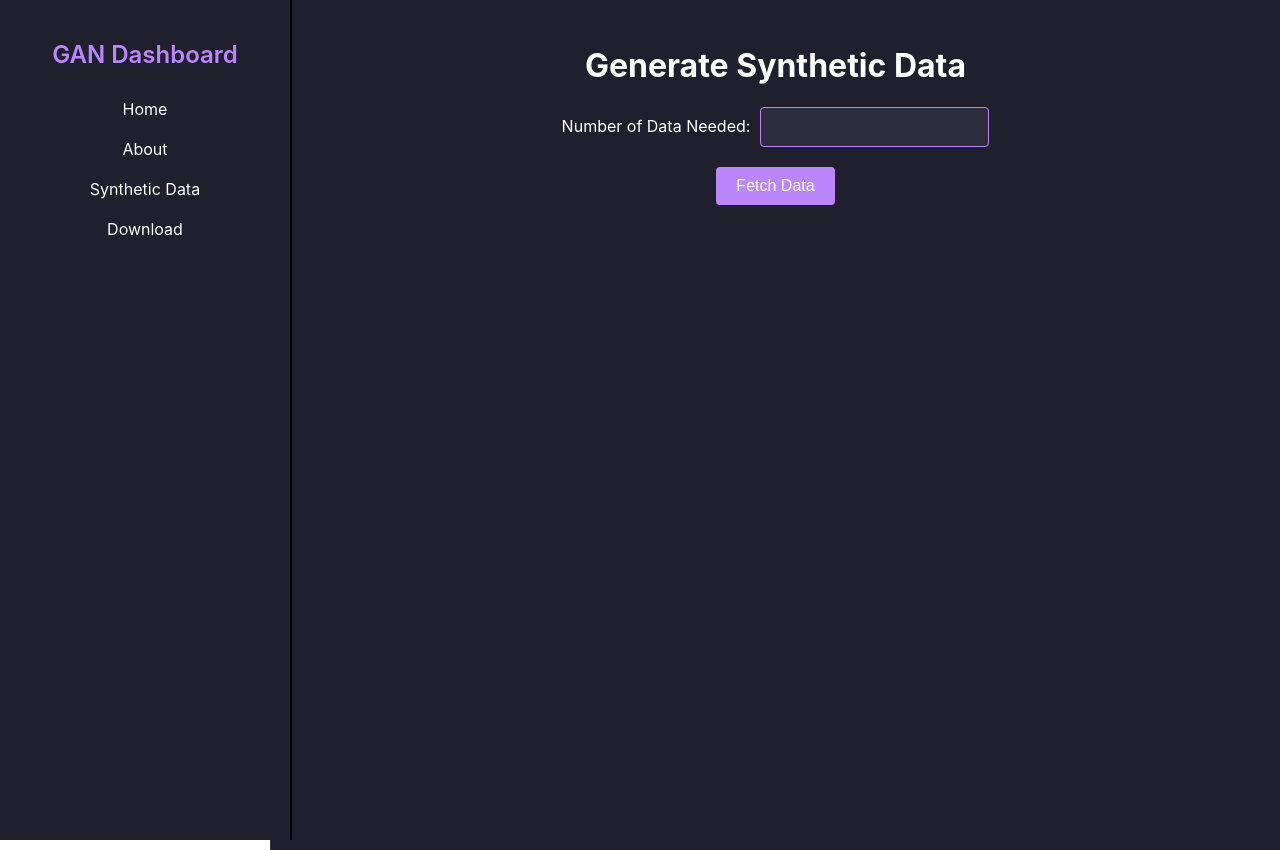
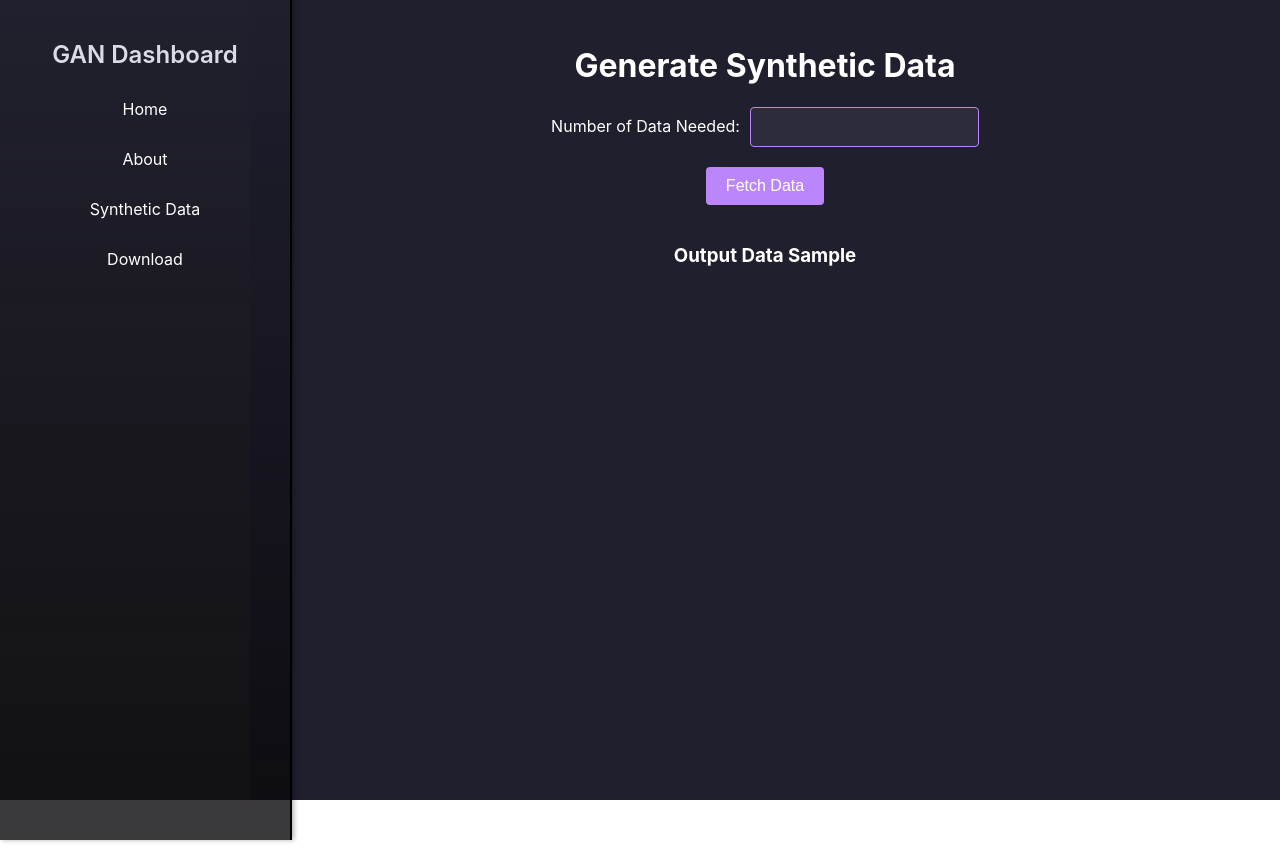
Before and after one commit to Itz-Shashwat/sentinelAI, a React (Create React App) app in the folder sentinelai/: page /gan-operations-dashboard in a window 1280 px wide. After the commit the page ends 800 px from the top, so only its background shows below. Built offline with nearby package versions, Linux system fonts and the light colour scheme.

Commit message:
Modified background, layout and stuff

```diff
--- a/sentinelai/src/About.js
+++ b/sentinelai/src/About.js
@@ -2,6 +2,8 @@ import React from 'react';
 import { Route, Routes, Link } from 'react-router-dom';
 import GANOperationsDashboard from './GANOperationsDashboard';
 import Sidebar from './Sidebar';
+import sentiImage from './assets/senti.jpg';
+
 
 function About() {
   const wrapperStyle = {
@@ -25,6 +27,10 @@ function About() {
     flex: 1,
     display: "flex",
     flexDirection: "column",
+    // Use backticks for the background with template literal
+    background: `linear-gradient(135deg,rgba(31, 31, 46, 0.9), rgba(87, 73, 85, 0.8)), url(${sentiImage}) no-repeat center center/cover`,
+    borderRadius: "10px",
+    boxShadow: "0 4px 15px rgba(0,0,0,0.5)",
   };
 
   const headerStyle = {
@@ -67,7 +73,7 @@ function About() {
         <div style={mainContentStyle}>
           {/* Header */}
           <div style={headerStyle}>
-            <h1 style={{ fontSize: "2.5rem", color: "#bb86fc" }}>SentinelAI</h1>
+            <h1 style={{ fontSize: "2.5rem", color: "rgba(255, 255, 255, 0.7)" }}>SentinelAI</h1>
           </div>
 
           {/* About Section */}
--- a/sentinelai/src/App.css
+++ b/sentinelai/src/App.css
@@ -28,6 +28,26 @@
   color: #61dafb;
 }
 
+.page-enter {
+  opacity: 0;
+  transform: scale(0.95);
+}
+.page-enter-active {
+  opacity: 1;
+  transform: scale(1);
+  transition: opacity 300ms, transform 300ms;
+}
+.page-exit {
+  opacity: 1;
+  transform: scale(1);
+}
+.page-exit-active {
+  opacity: 0;
+  transform: scale(0.95);
+  transition: opacity 300ms, transform 300ms;
+}
+
+
 @keyframes App-logo-spin {
   from {
     transform: rotate(0deg);
--- a/sentinelai/src/App.js
+++ b/sentinelai/src/App.js
@@ -17,7 +17,6 @@ function App() {
         <Route path="/about" element={<About/>}/>
         <Route path="/download" element={<FileDownload/>}/>
       </Routes>
-
       </div>
     </Router>
   );
--- a/sentinelai/src/FileDownload.js
+++ b/sentinelai/src/FileDownload.js
@@ -6,9 +6,8 @@ const FileDownload = () => {
 
   const handleDownload = async () => {
     setIsDownloading(true);
-
     try {
-      const response = await fetch("http://127.0.0.1:4000/download", {
+      const response = await fetch("http://127.0.0.1:4000//download", {
         method: "GET",
       });
 
@@ -33,20 +32,33 @@ const FileDownload = () => {
   };
 
   return (
-    <div style={{ display: "flex" }}>
+    <div style={{ display: "flex", height: "100vh" }}>
       {/* Sidebar */}
+      <div style={{ width: "250px", backgroundColor: "#2a2a40" }}>
         <Sidebar />
+      </div>
 
       {/* Main Content */}
       <div
         style={{
-          marginLeft: "270px",
+          flex: 1,
+          display: "flex", // Enables proper layout for children
+          flexDirection: "column",
           padding: "25px",
-          width: "calc(100% - 270px)",
           backgroundColor: "#1f1f2e",
           color: "white",
-          minHeight: "100vh",
-          borderLeft: "1px solid #333",
+          overflowY: "auto",
+        }}
+      >
+        <div
+          style={{
+            display: "flex",
+            flexDirection: "column",
+            alignItems: "center",
+            justifyContent: "center",
+            width: "100%",
+            maxWidth: "800px",
+            margin: "0 auto", // Centers the content within the right part
           }}
         >
           <h1>Download File</h1>
@@ -73,6 +85,7 @@ const FileDownload = () => {
           </div>
         </div>
       </div>
+    </div>
   );
 };
 
--- a/sentinelai/src/GANDashboard.js
+++ b/sentinelai/src/GANDashboard.js
@@ -64,19 +64,27 @@ const GANDashboard = () => {
   };
 
   return (
-    <div style={{ display: "flex" }}>
+    <div style={{ display: "flex", height: "100vh" }}>
       {/* Sidebar */}
-      <Sidebar />
+      <div
+        style={{
+          width: "250px", // Explicitly set the sidebar width
+          backgroundColor: "#333",
+          color: "white",
+          height: "100vh", // Sidebar should span the whole height
+        }}
+      >
+        <Sidebar />
+      </div>
+
       {/* Main Content */}
       <div
         style={{
-          marginLeft: "270px",
+          flex: 1, // The content will take up the remaining space
           padding: "25px",
-          width: "calc(100% - 270px)",
-          backgroundColor: "#1f1f2e", // Match sidebar background color
-          color: "white", // Ensure text is visible on dark background
-          minHeight: "100vh", // Ensure full height background
-          borderLeft: "1px solid #333", // Add a subtle 1px border
+          backgroundColor: "#1f1f2e", // Background of the main content area
+          color: "white", // Ensure visibility of text
+          overflowY: "auto", // Handle overflow vertically
         }}
       >
         <h1>Generate Synthetic Data</h1>
@@ -111,7 +119,10 @@ const GANDashboard = () => {
         >
           {isFetching ? "Fetching..." : "Fetch Data"}
         </button>
-
+        <section>
+          <br></br>
+        <h3>Output Data Sample</h3>
+        </section>
         {/* Display the first 5 rows below the button */}
         {dataRows.length > 0 && (
           <div style={{ marginTop: "20px" }}>
--- a/sentinelai/src/Sidebar.js
+++ b/sentinelai/src/Sidebar.js
@@ -8,28 +8,36 @@ function Sidebar() {
         {`
           .sidebar-container {
             width: 250px;
-            background-color: #1f1f2e;
+            background: linear-gradient(rgba(31, 31, 46, 0.9), rgba(10, 8, 10, 0.8));
             padding: 20px;
             position: fixed;
             height: 100vh;
-            border-right: 2px solid black;
+            border-right: 2.1px solid black;
+            z-index: 9999; /* Ensure sidebar is above other content */
+            box-shadow: 2px 0 5px rgba(0, 0, 0, 0.3); /* Add shadow for better visual separation */
           }
+
           .sidebar-title {
-            color: #bb86fc;
+            color:rgb(215, 221, 227);
             text-align: center;
             font-weight: 600;
           }
+
           .sidebar-list {
             list-style: none;
             padding: 0;
+            margin-top: 20px; /* Ensure list doesn't overlap title */
           }
+
           .sidebar-link {
             color: white;
             display: block;
             padding: 10px;
             text-decoration: none;
             transition: color 0.3s ease;
+            margin-bottom: 10px; /* Space out links */
           }
+
           .sidebar-link:hover {
             color: #d3a6d8; /* Light purple color */
           }
```
Also changed, not shown: sentinelai/src/assets/senti.jpg (added). Lines whose indentation alone changed are shown as unchanged.
